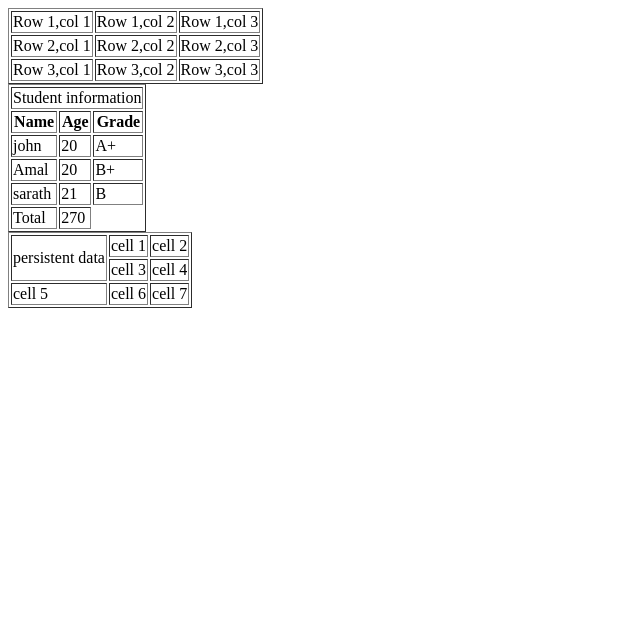
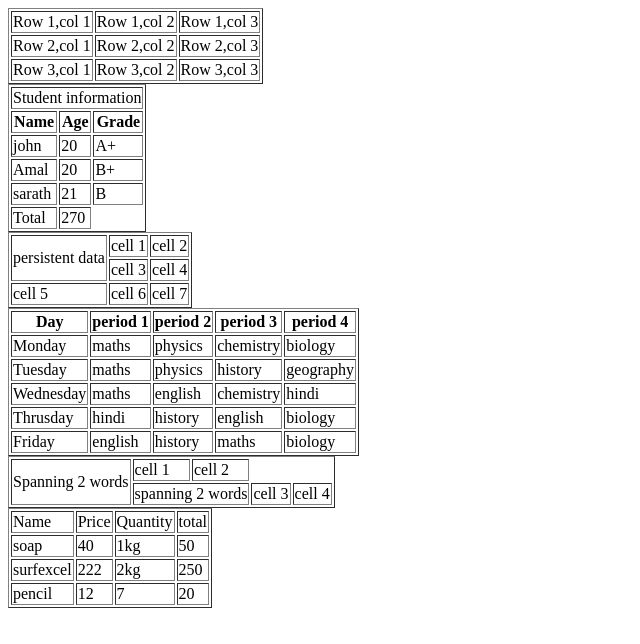
Before and after one commit to Anjana-20782/Anjana-HTML, a plain HTML site: page table.html in a window 1280 px wide. Shown: the whole page, without its empty margins (0-640 px from the left). Drawn offline with Linux system fonts and the light colour scheme.

Commit message:
the file added

```diff
--- a/table.html
+++ b/table.html
@@ -98,6 +98,113 @@
     </tr>
  </table>
 
+ <!--     6     -->
 
+<table border="1">
+<tr>
+<th>Day</th>
+<th>period 1</th>
+<th>period 2</th>
+<th>period 3</th>
+<th>period 4</th>
+
+</tr>
+
+<tr>
+    <td>Monday</td>
+    <td>maths</td>
+    <td>physics</td>
+    <td>chemistry</td>
+    <td>biology</td>
+</tr>
+
+<tr>
+    <td>Tuesday</td>
+    <td>maths</td>
+    <td>physics</td>
+    <td>history</td>
+    <td>geography</td>
+</tr>
+
+
+<tr>
+    <td>Wednesday</td>
+    <td>maths</td>
+    <td>english</td>
+    <td>chemistry</td>
+    <td>hindi</td>
+</tr>
+
+
+<tr>
+    <td>Thrusday</td>
+    <td>hindi</td>
+    <td>history</td>
+    <td>english</td>
+    <td>biology</td>
+</tr>
+
+<tr>
+    <td>Friday</td>
+    <td>english</td>
+    <td>history</td>
+    <td>maths</td>
+    <td>biology</td>
+</tr>
+
+
+</table>
+
+<!--7-->
+
+<table border="1">
+<tr>
+    <td rowspan="2">Spanning 2 words</td>
+    <td>cell 1</td>
+    <td>cell 2</td>
+</tr>
+
+
+<tr>
+    <td colspan="2">spanning 2 words</td>
+     <td>cell 3</td>
+     <td>cell 4</td>
+
+</tr>
+
+</table>
+
+<!--8-->
+
+<table border="1">
+<tr>
+<td>Name</td>
+<td>Price</td>
+<td>Quantity</td>
+<td>total</td>
+</tr>
+
+<tr>
+<td>soap</td>
+<td>40</td>
+<td>1kg</td>
+<td>50</td>
+</tr>
+
+<tr>
+<td>surfexcel</td>
+<td>222</td>
+<td>2kg</td>
+<td>250</td>
+</tr>
+
+<tr>
+<td>pencil</td>
+<td>12</td>
+<td>7</td>
+<td>20</td>
+</tr>
+
+</table>
 </body>
 </html>
```
